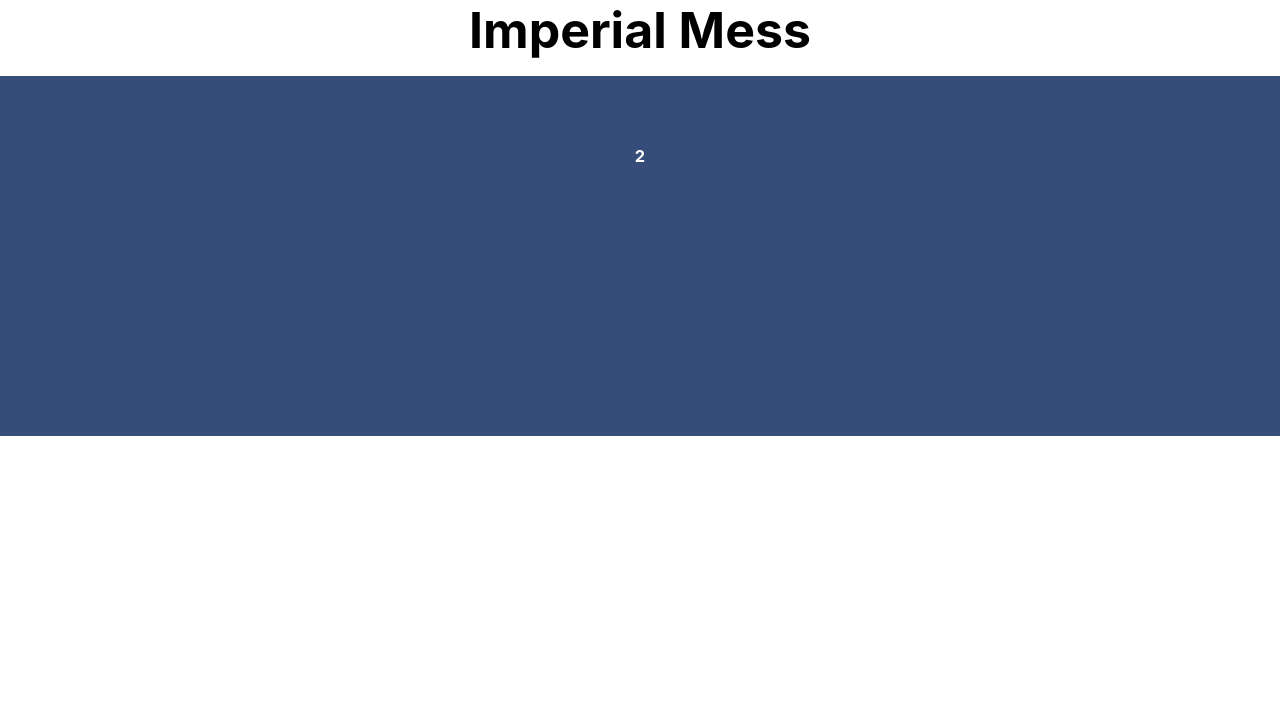
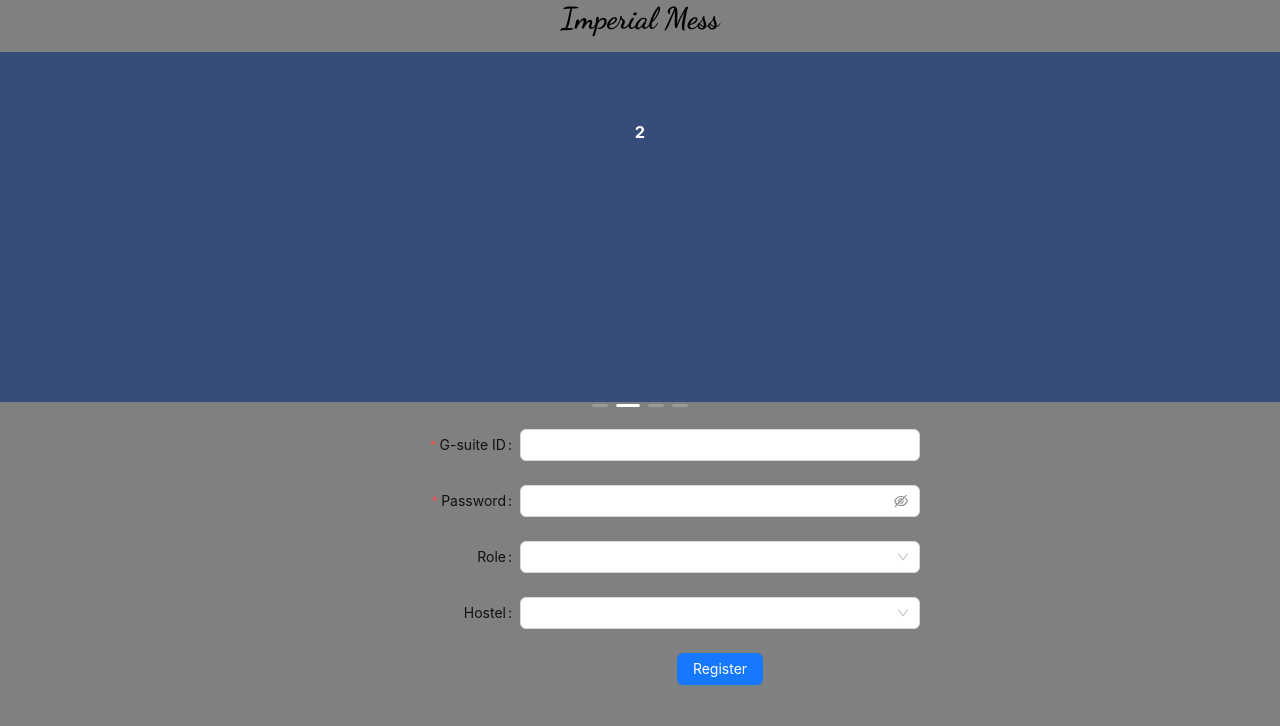
Before and after one commit to devprakashdp2021/Imperial-Mess, a React (Create React App) app in the folder frontend/: page / in a window 1280 px wide. Shown: the top 726 px of the page. Built offline with nearby package versions, Linux system fonts and the light colour scheme.

Commit message:
register page started

```diff
--- a/frontend/src/App.css
+++ b/frontend/src/App.css
@@ -1,5 +1,10 @@
+ @import url('https://fonts.googleapis.com/css2?family=Dancing+Script:wght@700&display=swap');
+
 .App {
   text-align: center;
+  background-color: grey;
+  height: 100vh;
+  background-size: cover;
 }
 
 .App-logo {
--- a/frontend/src/App.js
+++ b/frontend/src/App.js
@@ -1,12 +1,17 @@
+
 import './App.css';
+import Register from './component/Register';
 import Slide from './component/Slide';
 
 
 function App() {
   return (
     <div className="App">
-     <h1 style={{fontSize:50, margin:"0px"}}>Imperial Mess</h1>
+     <h1 style={{fontSize:30, margin:"0px", fontFamily: 'Dancing Script'}}>Imperial Mess</h1>
      <Slide />
+     <div style={{margin: "10px auto",width:"50%"}}>
+     <Register />
+     </div>
     </div>
   );
 }
--- /dev/null
+++ b/frontend/src/component/Register.js
@@ -0,0 +1,121 @@
+import React from 'react';
+
+import {
+  Button,
+  Form,
+  Input,
+  Select,
+} from 'antd';
+
+
+const formItemLayout = {
+  labelCol: {
+    xs: {
+      span: 24,
+    },
+    sm: {
+      span: 8,
+    },
+  },
+  wrapperCol: {
+    xs: {
+      span: 24,
+    },
+    sm: {
+      span: 16,
+    },
+  },
+};
+const tailFormItemLayout = {
+  wrapperCol: {
+    xs: {
+      span: 24,
+      offset: 0,
+    },
+    sm: {
+      span: 16,
+      offset: 8,
+    },
+  },
+};
+const Register = () => {
+  const [form] = Form.useForm();
+  const onFinish = (values) => {
+    console.log('Received values of form: ', values);
+  };
+
+
+  return (
+    <Form
+      {...formItemLayout}
+      form={form}
+      name="register"
+      onFinish={onFinish}
+      initialValues={{
+        residence: ['zhejiang', 'hangzhou', 'xihu'],
+        prefix: '86',
+      }}
+      style={{
+        maxWidth: 600,
+      }}
+      scrollToFirstError
+    >
+      <Form.Item
+        name="gmail"
+        label="G-suite ID"
+        rules={[
+          {
+            type: 'email',
+            message: 'The input is not valid E-mail!',
+          },
+          {
+            required: true,
+            message: 'Please input your E-mail!',
+          },
+        ]}
+      >
+        <Input />
+      </Form.Item>
+
+      <Form.Item
+        name="password"
+        label="Password"
+        rules={[
+          {
+            required: true,
+            message: 'Please input your password!',
+          },
+        ]}
+        hasFeedback
+      >
+        <Input.Password />
+      </Form.Item>
+
+      <Form.Item label="Role">
+        <Select>
+          <Select.Option value="demo">Student</Select.Option>
+          <Select.Option value="demo">Accountant</Select.Option>
+          <Select.Option value="demo">Prof/Chief Warden</Select.Option>
+          <Select.Option value="demo">Student Representative</Select.Option>
+       </Select>
+      </Form.Item>
+
+      <Form.Item label="Hostel">
+        <Select>
+          <Select.Option value="demo">Tilak</Select.Option>
+          <Select.Option value="demo">Malviya</Select.Option>
+          <Select.Option value="demo">Tandon</Select.Option>
+          <Select.Option value="demo">Patel</Select.Option>
+          <Select.Option value="demo">Tagore</Select.Option>
+       </Select>
+      </Form.Item>
+
+      <Form.Item {...tailFormItemLayout}>
+        <Button type="primary" htmlType="submit">
+          Register
+        </Button>
+      </Form.Item>
+    </Form>
+  );
+};
+export default Register;
--- a/frontend/src/component/Slide.js
+++ b/frontend/src/component/Slide.js
@@ -2,7 +2,7 @@ import React from 'react';
 import { Carousel } from 'antd';
 
 const contentStyle = {
-  height: '360px',
+  height: '350px',
   color: '#fff',
   lineHeight: '160px',
   textAlign: 'center',
```
